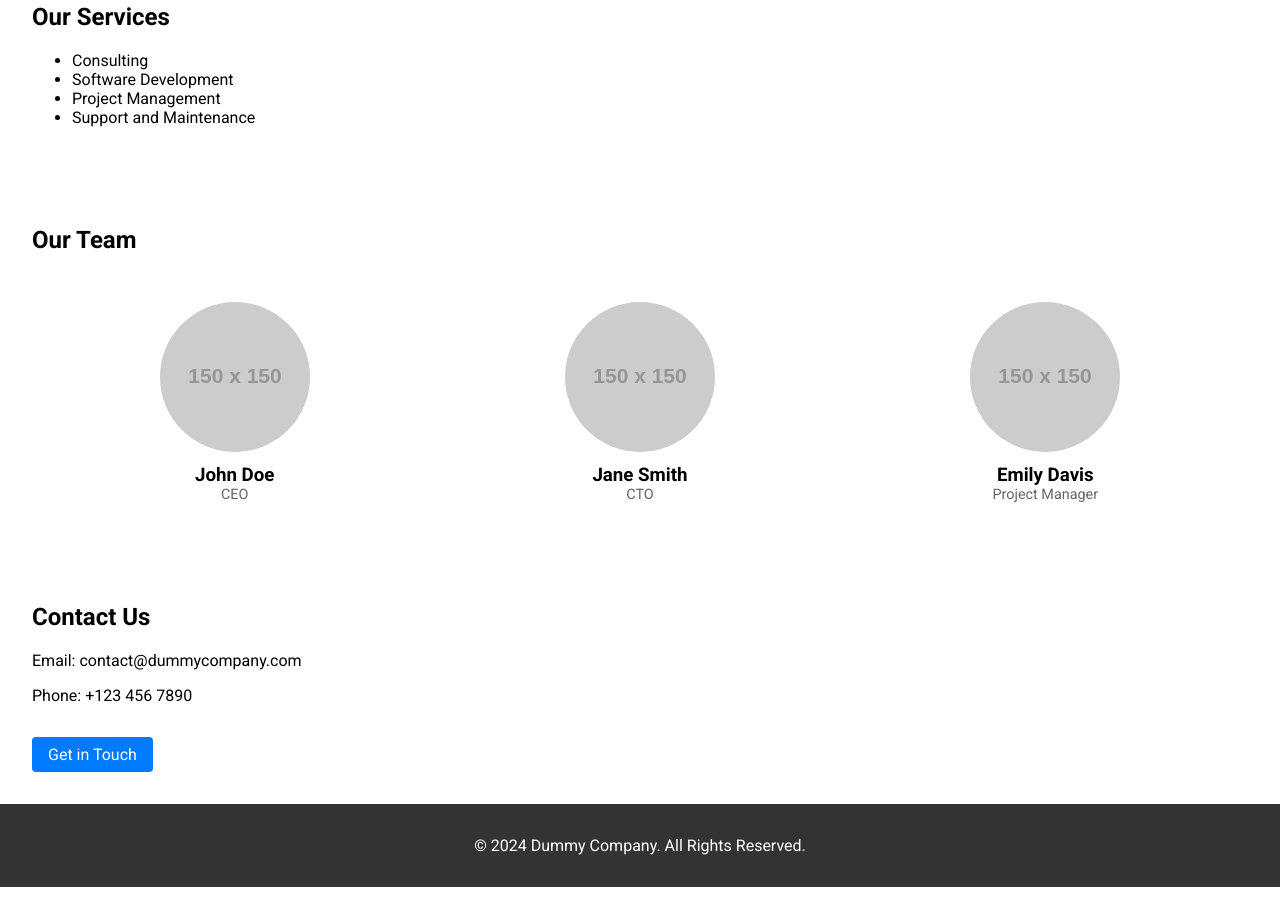
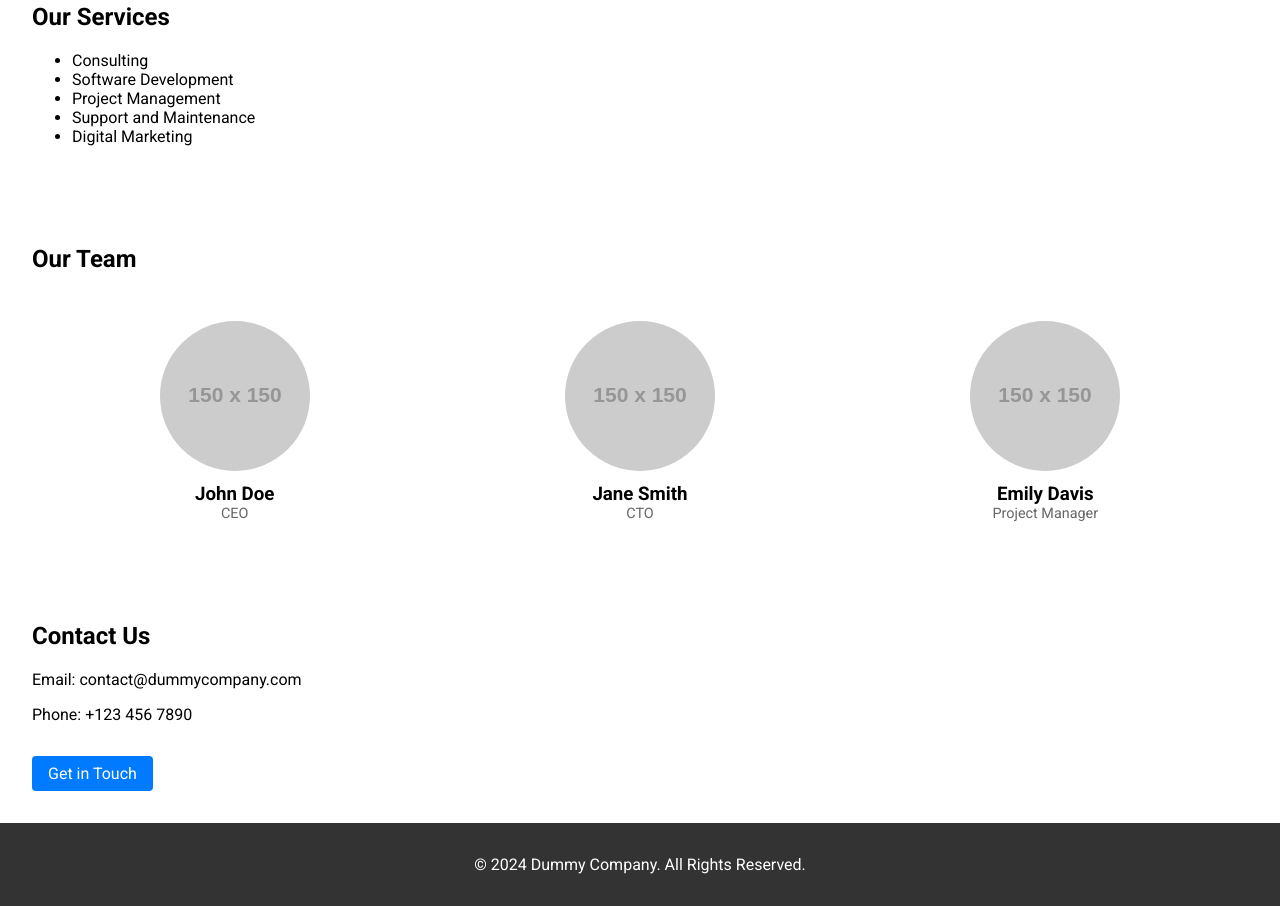
Before and after one commit to sulhanfuadi/git-dummyCompanyProfile, a plain HTML site: page index.html in a window 1280 px wide. Shown: the part 834-1740 px from the top of the page. Drawn offline with Linux system fonts and the light colour scheme; placeholder pictures from the web are drawn by us.

Commit message:
Update index.html - menambah list untuk "Our Services"

```diff
--- a/index.html
+++ b/index.html
@@ -117,6 +117,7 @@
         <li>Software Development</li>
         <li>Project Management</li>
         <li>Support and Maintenance</li>
+        <li>Digital Marketing</li>
       </ul>
     </section>
 
```
